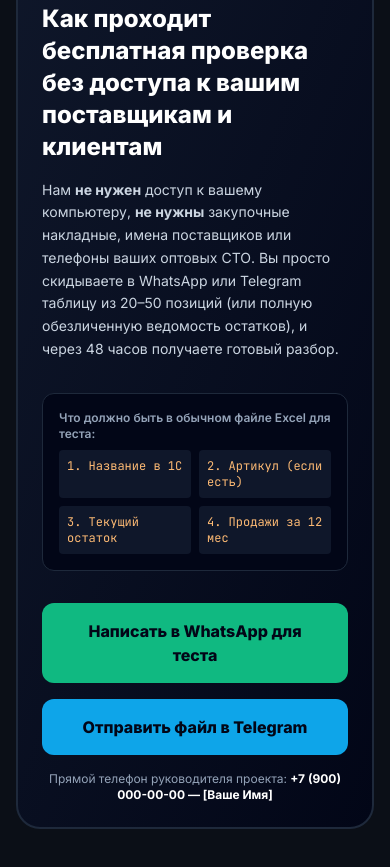
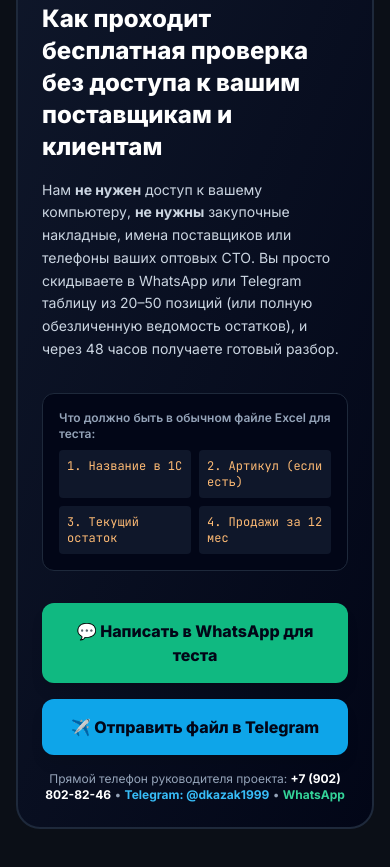
Before and after one commit to deniskazakov1976-glitch/autosklad-ai, a plain HTML site: page index.html in a window 390 px wide. Shown: the part 5648-6515 px from the top of the page. Drawn offline with nearby package versions, Linux system fonts and the light colour scheme.

Commit message:
Update contact details: phone, WhatsApp, and Telegram

```diff
--- a/index.html
+++ b/index.html
@@ -296,17 +296,17 @@
         </div>
       </div>
 
-      <!-- КНОПКИ СВЯЗИ (ЗАМЕНИТЕ НОМЕР НА СВОЙ) -->
+      <!-- КНОПКИ СВЯЗИ -->
       <div class="flex flex-col sm:flex-row gap-4 items-center">
-        <a href="https://wa.me/79000000000?text=Здравствуйте!%20Хочу%20протестировать%20разбор%20склада%20и%20карточек%20Авито%20на%2020%20позициях" target="_blank" class="w-full sm:w-auto flex-1 bg-emerald-500 hover:bg-emerald-600 text-slate-950 font-extrabold py-4 px-6 rounded-xl text-center transition">
-          Написать в WhatsApp для теста
+        <a href="https://wa.me/79028028246?text=Здравствуйте!%20Хочу%20протестировать%20разбор%20склада%20и%20карточек%20Авито%20на%2020%20позициях" target="_blank" class="w-full sm:w-auto flex-1 bg-emerald-500 hover:bg-emerald-600 text-slate-950 font-extrabold py-4 px-6 rounded-xl text-center transition shadow-lg">
+          💬 Написать в WhatsApp для теста
         </a>
-        <a href="https://t.me/your_telegram_username" target="_blank" class="w-full sm:w-auto flex-1 bg-sky-500 hover:bg-sky-600 text-slate-950 font-extrabold py-4 px-6 rounded-xl text-center transition">
-          Отправить файл в Telegram
+        <a href="https://t.me/dkazak1999" target="_blank" class="w-full sm:w-auto flex-1 bg-sky-500 hover:bg-sky-600 text-slate-950 font-extrabold py-4 px-6 rounded-xl text-center transition shadow-lg">
+          ✈️ Отправить файл в Telegram
         </a>
       </div>
       <div class="mt-4 text-center sm:text-left text-xs text-slate-400">
-        Прямой телефон руководителя проекта: <b class="text-white">+7 (900) 000-00-00 — [Ваше Имя]</b>
+        Прямой телефон руководителя проекта: <a href="tel:+79028028246" class="text-white font-bold hover:underline">+7 (902) 802-82-46</a> • <a href="https://t.me/dkazak1999" target="_blank" class="text-sky-400 font-bold hover:underline">Telegram: @dkazak1999</a> • <a href="https://wa.me/79028028246" target="_blank" class="text-emerald-400 font-bold hover:underline">WhatsApp</a>
       </div>
     </div>
   </section>
--- a/video.html
+++ b/video.html
@@ -500,6 +500,9 @@
               <a href="https://wa.me/79028028246?text=Здравствуйте!%20Посмотрел%20ролик%20про%20Ивана%20Ивановича.%20Хочу%20бесплатный%20тест%20на%2020%20позициях%20из%201С" target="_blank" class="flex-1 bg-emerald-500 hover:bg-emerald-600 text-slate-950 font-black py-3 px-4 rounded-xl text-center text-xs sm:text-sm transition shadow-lg">
                 💬 Написать в WhatsApp: 8 (902) 802-82-46
               </a>
+              <a href="https://t.me/dkazak1999" target="_blank" class="bg-sky-500 hover:bg-sky-600 text-slate-950 font-black py-3 px-4 rounded-xl text-center text-xs sm:text-sm transition shadow-lg">
+                ✈️ Telegram
+              </a>
               <a href="tel:+79028028246" class="bg-slate-800 hover:bg-slate-700 border border-slate-600 text-white font-bold py-3 px-4 rounded-xl text-center text-xs sm:text-sm transition">
                 📞 Позвонить
               </a>
@@ -552,7 +555,7 @@
           <button onclick="nextScene()" class="text-xs bg-slate-800 hover:bg-slate-700 px-3 py-1.5 rounded-lg text-slate-200 font-semibold">Вперед ⏭</button>
         </div>
         <div class="text-xs text-slate-300">
-          Прямая связь (WhatsApp / Тел): <a href="https://wa.me/79028028246" target="_blank" class="text-orange-400 font-extrabold hover:underline">+7 (902) 802-82-46</a>
+          Прямая связь: <a href="https://wa.me/79028028246" target="_blank" class="text-emerald-400 font-extrabold hover:underline">WhatsApp</a> • <a href="https://t.me/dkazak1999" target="_blank" class="text-sky-400 font-extrabold hover:underline">Telegram: @dkazak1999</a> • <a href="tel:+79028028246" class="text-orange-400 font-extrabold hover:underline">+7 (902) 802-82-46</a>
         </div>
       </div>
     </div>
```
